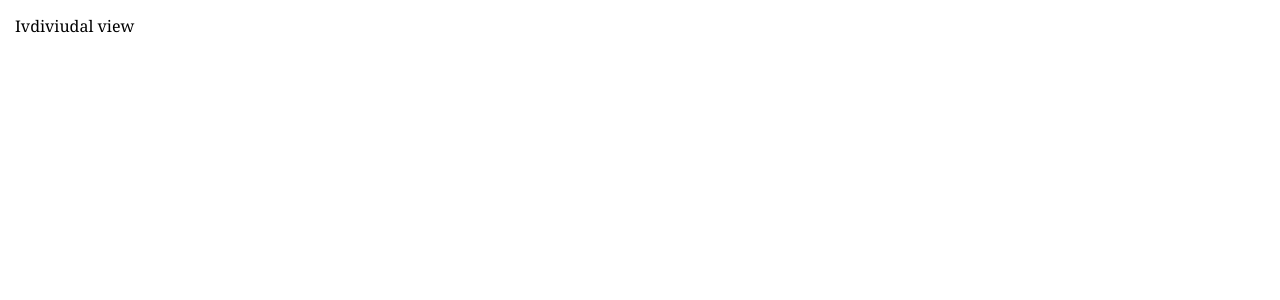
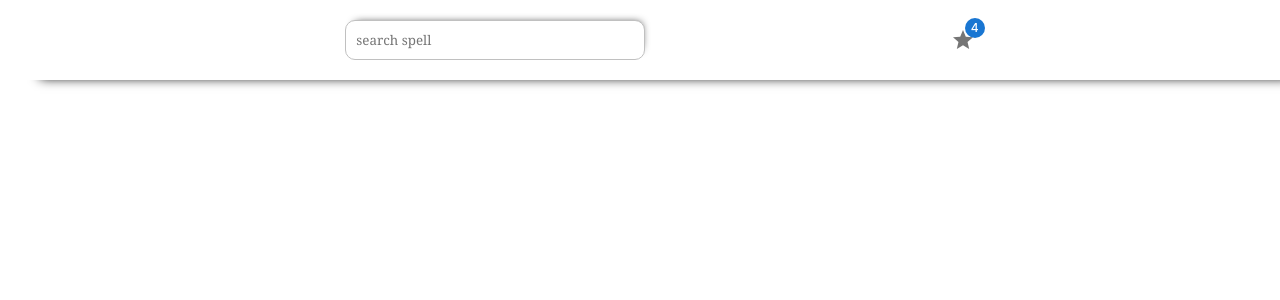
Before and after one commit to gyalche/code-duo-dawa-sherpa, a React (Vite) app: page /1 in a window 1280 px wide. Shown: the top 300 px of the page. Built offline with nearby package versions, Linux system fonts and the light colour scheme; no server answers.

Commit message:
refactor: header code changes for serach and badges

```diff
--- a/src/global.scss
+++ b/src/global.scss
@@ -29,25 +29,30 @@
   align-items:flex-start;
   justify-content:center;
 
-
+    margin-top:80px;
 
 }
 
 }
-.header{
+.head{
+  height:80px;
+  width:100%;
   display:flex;
-  width:100%;
-  height:50px;
+  align-items:center;
+  justify-content: space-evenly;
+  position:fixed;
+  background-color: white;
+  top:0;
   padding:20px;
--webkit-box-shadow: 3px 8px 9px -7px #000000;
-box-shadow: 3px 8px 9px -7px #000000;
-  align-items:center;
-  justify-content:space-between;
-  backdrop-filter: blur(1px);
-  opacity:0.5;
-  position:fixed;
-  top:0;
-  // background:transparent;
-  background-color:rgb(34, 95, 166);
-  z-index:999;
+  box-shadow:5px 13px 11px -15px #000000
+
 }
+.head input{
+  width:300px;
+  height:40px;
+  outline:none;
+  padding:10px;
+  box-shadow: 3px -4px 9px -7px #000000;
+  border:1px solid silver;
+  border-radius:10px;
+}
--- a/src/page/Layout.tsx
+++ b/src/page/Layout.tsx
@@ -1,17 +1,24 @@
 import React, { PropsWithChildren } from 'react'
-import Header from '../components/header'
-
-
+import { Badge } from '@mui/material'
+import GradeIcon from '@mui/icons-material/Grade';
 
 
 export const Layout = ({children}:PropsWithChildren) => {
     return (
 
-
+          <div style={{padding:'20px'}}>
+            <div className='head'>
+                <input type='text' placeholder="search spell" />
+                 <Badge badgeContent={4} color="primary">
+                    <GradeIcon color="action" />
+                </Badge>
+            </div>
             <div className="layout-body">
 
             {children}
             </div>
+          </div>
+
 
     )
 }
```
